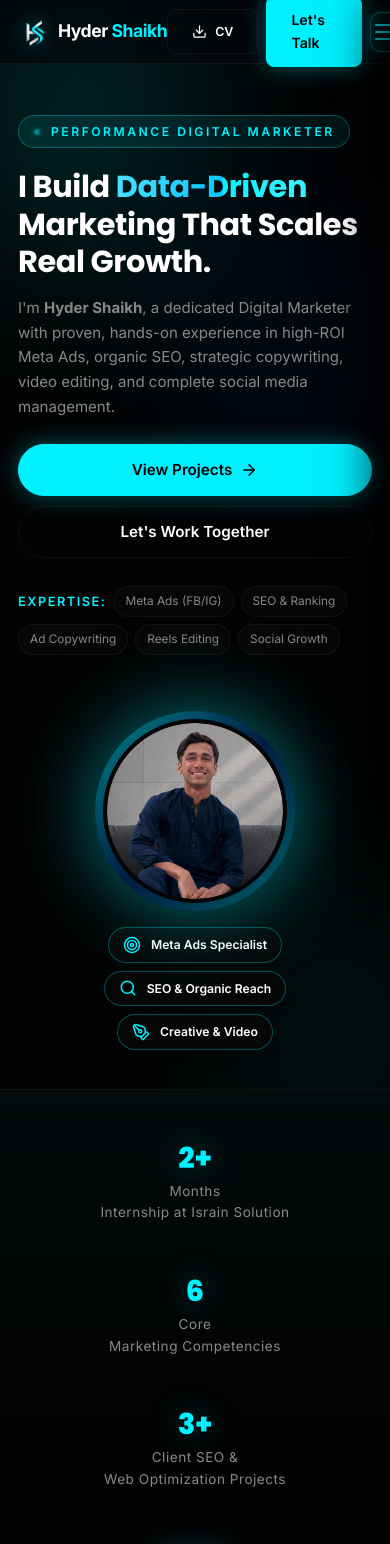
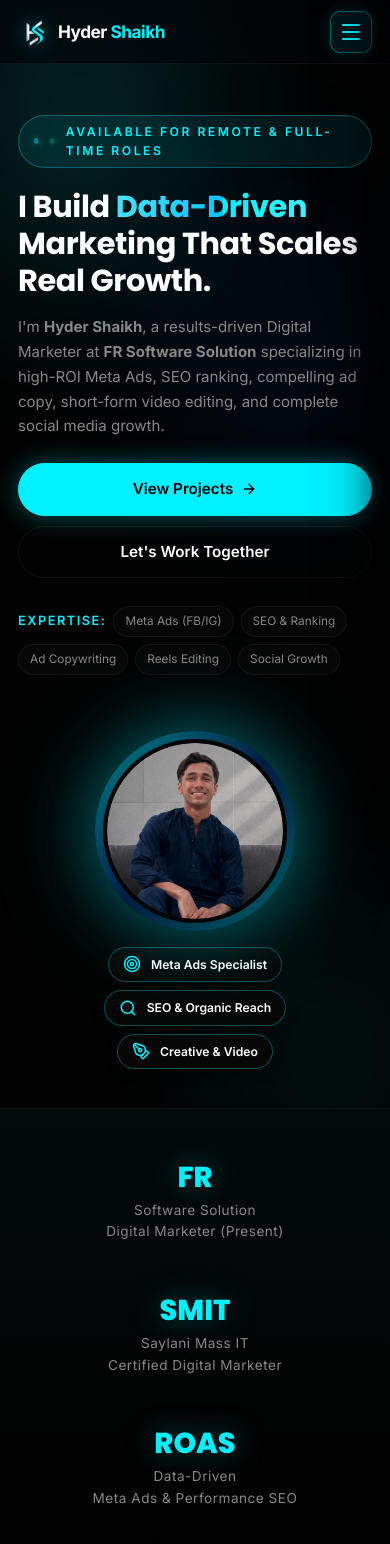
Before and after one commit to hydershaikhs/hyder-shaikh, a React (Vite) app: page / in a window 390 px wide. Shown: the top 1544 px of the page. Built offline with nearby package versions, Linux system fonts and the light colour scheme.

Commit message:
Update portfolio with user CV: FR Software Solution experience, Saylani IT cert, WhatsApp icons, Available For Remote label, compact hero buttons, and prominent mobile hamburger

```diff
--- a/src/components/Footer.jsx
+++ b/src/components/Footer.jsx
@@ -1,5 +1,5 @@
 import { Mail, Phone, MapPin, ArrowUp } from 'lucide-react';
-import { InstagramIcon, LinkedInIcon, FacebookIcon } from './SocialIcons';
+import { InstagramIcon, LinkedInIcon, FacebookIcon, WhatsAppIcon } from './SocialIcons';
 import logoImg from '../assets/logo.png';
 import './Footer.css';
 
@@ -16,14 +16,15 @@ const Footer = () => {
 
   const services = [
     { label: 'Meta Ads Campaigns', id: 'experience' },
-    { label: 'Search Engine Optimization', id: 'experience' },
-    { label: 'Content Writing & Copywriting', id: 'experience' },
-    { label: 'Short-Form Video Editing', id: 'experience' },
+    { label: 'Search Engine Optimization (SEO)', id: 'experience' },
+    { label: 'Content Writing & Ad Copy', id: 'experience' },
+    { label: 'Short & Long-Form Video Editing', id: 'experience' },
     { label: 'Social Media Management', id: 'experience' },
-    { label: 'Social Media Design', id: 'experience' },
+    { label: 'Social Media Post Design', id: 'experience' },
   ];
 
   const socials = [
+    { href: 'https://wa.me/923266739989', label: 'WhatsApp', Icon: WhatsAppIcon },
     { href: 'https://www.linkedin.com/in/hydershaikhofficial', label: 'LinkedIn', Icon: LinkedInIcon },
     { href: 'https://www.instagram.com/hafizhydershaikh', label: 'Instagram', Icon: InstagramIcon },
     { href: 'https://www.facebook.com/profile.php?id=61577739728113', label: 'Facebook', Icon: FacebookIcon },
--- a/src/components/Navbar.css
+++ b/src/components/Navbar.css
@@ -337,17 +337,17 @@
 }
 
 /* ==================== RESPONSIVE BREAKPOINTS ==================== */
-@media (max-width: 900px) {
+@media (max-width: 1024px) {
   .navbar {
     height: 72px;
   }
 
   .nav-links {
-    display: none;
+    display: none !important;
   }
 
   .btn-call {
-    display: none;
+    display: none !important;
   }
 
   .btn-cv {
@@ -357,11 +357,11 @@
   }
 
   .nav-toggle {
-    display: inline-flex;
+    display: inline-flex !important;
   }
 }
 
-@media (max-width: 480px) {
+@media (max-width: 540px) {
   .navbar {
     height: 64px;
   }
@@ -372,7 +372,7 @@
 
   .nav-logo {
     gap: 8px;
-    font-size: 1.1rem;
+    font-size: 1.08rem;
   }
 
   .logo-img {
@@ -385,13 +385,13 @@
   }
 
   .btn-cv {
-    padding: 6px 12px;
-    font-size: 0.78rem;
+    display: none !important;
   }
 
   .nav-toggle {
-    width: 40px;
-    height: 40px;
+    display: inline-flex !important;
+    width: 42px;
+    height: 42px;
     border-radius: 10px;
   }
 }
--- a/src/components/Navbar.jsx
+++ b/src/components/Navbar.jsx
@@ -1,6 +1,6 @@
 import { useState, useEffect } from 'react';
 import { Download, Menu, X, ArrowRight, Home, User, Briefcase, Layers, Mail, Phone } from 'lucide-react';
-import { InstagramIcon, LinkedInIcon, FacebookIcon } from './SocialIcons';
+import { InstagramIcon, LinkedInIcon, FacebookIcon, WhatsAppIcon } from './SocialIcons';
 import logoImg from '../assets/logo.png';
 import './Navbar.css';
 
@@ -250,7 +250,7 @@ const Navbar = () => {
             className="mobile-social-icon"
             aria-label="WhatsApp"
           >
-            <Phone size={18} />
+            <WhatsAppIcon size={18} />
           </a>
         </div>
       </aside>
--- a/src/pages/About.jsx
+++ b/src/pages/About.jsx
@@ -1,14 +1,7 @@
-import { Briefcase, GraduationCap, BookOpen, Heart, CheckCircle2, ArrowRight } from 'lucide-react';
+import { Briefcase, GraduationCap, BookOpen, Heart } from 'lucide-react';
 import Reveal from '../components/Reveal';
 
 const About = () => {
-  const scrollTo = (id) => {
-    const el = document.getElementById(id);
-    if (el) {
-      el.scrollIntoView({ behavior: 'smooth' });
-    }
-  };
-
   return (
     <section id="about" className="section about-section">
       <div className="container">
@@ -17,7 +10,7 @@ const About = () => {
             <span className="section-tag">ABOUT HYDER SHAIKH</span>
             <h2 className="page-title">Digital Marketing With<br />Strategy, Creativity &amp; Precision.</h2>
             <p className="text-muted">
-              Combining data-driven analytical rigor with high-impact creative storytelling to help brands thrive in today's competitive digital landscape.
+              Results-driven Digital Marketer currently working at FR Software Solution, blending analytical campaign math with high-converting creative execution.
             </p>
           </div>
         </Reveal>
@@ -27,13 +20,13 @@ const About = () => {
           <div className="about-narrative-card">
             <div className="about-text-content">
               <p className="about-p-lead">
-                I'm <strong className="text-accent">Hyder Shaikh</strong>, a growth-oriented Digital Marketer with specialized, hands-on experience in paid Meta Ads campaigns, search engine optimization (SEO), direct-response content writing, video editing, and complete social media management.
+                I'm <strong className="text-accent">Hyder Shaikh</strong>, a dedicated Digital Marketer currently working at <strong>FR Software Solution</strong>, with hands-on experience in Meta Ads, SEO, content writing, video editing, and social media management.
               </p>
               <p className="about-p">
-                During my internship at <strong>Israin Solution</strong>, I took active ownership of full-funnel Meta Ads campaigns, audience segmentation, multi-variant ad creative testing, performance data analysis, client SEO evaluations, and brand content production.
+                I specialize in planning, launching, and optimizing high-converting Facebook and Instagram advertising campaigns to help businesses achieve measurable marketing goals — from laser-focused audience targeting and budget allocation to creative production and deep analytics reporting (CPM, CPC, CTR, ROAS, and frequency).
               </p>
               <p className="about-p">
-                My approach bridges creative execution with measurable metrics â€” focusing on lowering customer acquisition costs (CAC) and maximizing Return on Ad Spend (ROAS) rather than relying on vanity metrics.
+                With a background that includes an intensive internship at <strong>Israin Solutions</strong> and formal training through a <strong>Digital Marketing Certificate from Saylani Mass IT Training</strong>, I bring a structured, ROI-focused methodology to every campaign I touch.
               </p>
             </div>
           </div>
@@ -45,8 +38,8 @@ const About = () => {
             <div className="card about-card">
               <div className="about-card-icon"><Briefcase size={26} /></div>
               <h3 className="about-card-title">Experience</h3>
-              <h4 className="about-card-subtitle">Meta Ads Specialist &amp; Content Creator</h4>
-              <p className="text-muted">Israin Solution Â· 2 Months Internship</p>
+              <h4 className="about-card-subtitle">Digital Marketer</h4>
+              <p className="text-muted">FR Software Solution (Present)</p>
             </div>
           </Reveal>
 
@@ -54,7 +47,7 @@ const About = () => {
             <div className="card about-card">
               <div className="about-card-icon"><GraduationCap size={26} /></div>
               <h3 className="about-card-title">Certification</h3>
-              <h4 className="about-card-subtitle">Digital Marketing Certified</h4>
+              <h4 className="about-card-subtitle">Digital Marketing Certificate</h4>
               <p className="text-muted">Saylani Mass IT Training</p>
             </div>
           </Reveal>
@@ -63,8 +56,8 @@ const About = () => {
             <div className="card about-card">
               <div className="about-card-icon"><BookOpen size={26} /></div>
               <h3 className="about-card-title">Education</h3>
-              <h4 className="about-card-subtitle">Secondary School Certificate</h4>
-              <p className="text-muted">Currently Completing Matric</p>
+              <h4 className="about-card-subtitle">Secondary School Certificate (Matric)</h4>
+              <p className="text-muted">In Progress</p>
             </div>
           </Reveal>
         </div>
@@ -77,7 +70,7 @@ const About = () => {
               <div className="about-hifz-badge">Personal Discipline &amp; Values</div>
               <h3 className="about-card-title" style={{ fontSize: '1.4rem', margin: '4px 0 8px' }}>Hafiz-e-Quran</h3>
               <p className="text-muted" style={{ fontSize: '1rem', lineHeight: '1.75' }}>
-                Completed the memorization of the complete Holy Quran (Hifz) â€” a profound journey that cultivated deep personal discipline, razor-sharp focus, memory retention, and an unshakeable commitment to excellence that I bring into every client campaign and project.
+                Completed the memorization of the complete Holy Quran (Hifz) — reflecting strong personal discipline, focus, and unwavering dedication that I bring to every marketing campaign and client partnership.
               </p>
             </div>
           </div>
--- a/src/pages/Experience.jsx
+++ b/src/pages/Experience.jsx
@@ -1,37 +1,43 @@
-import { Check, Briefcase, Calendar } from 'lucide-react';
-import './Experience.css';
-import Reveal from '../components/Reveal';
+import { Check, Briefcase, Calendar } from "lucide-react";
+import "./Experience.css";
+import Reveal from "../components/Reveal";
 
 const experiences = [
   {
-    role: 'Meta Ads Specialist & Content Creator',
-    company: 'Israin Solution',
-    period: '2 Months Internship',
-    type: 'Internship',
+    role: "Digital Marketer",
+    company: "FR Software Solution",
+    period: "September 2026 – Present",
+    type: "Current Role",
     highlight: true,
-    description: 'Executed high-ROI paid ad campaigns on Facebook & Instagram, crafted persuasive ad creatives, conducted audience research, and optimized CPM, CPC, and ROAS while assisting with technical SEO activities.',
+    description: "Planning, launching, and managing end-to-end Meta Ads campaigns (Facebook & Instagram) and SEO visibility strategies to achieve measurable client and organizational growth.",
     achievements: [
-      'Structured conversion-focused Meta Ads campaigns targeting targeted demographics',
-      'Tested multi-variant creatives (visuals, headlines, copy) to lower cost-per-click',
-      'Conducted on-page and off-page SEO evaluations for client web properties',
-      'Developed high-retention social media content and short-form video reels'
+      "Plan, launch, and manage conversion-focused Meta Ads campaigns covering audience targeting, budget setting, and creative production",
+      "Analyze key Meta Ads metrics (CPM, CPC, CTR, ROAS, frequency) to continuously optimize campaigns and maximize ad spend efficiency",
+      "Apply structured SEO principles to improve website content visibility and organic search rankings across platforms",
+      "Write persuasive ad copy, hooks, social captions, and marketing collateral engineered for high CTR",
+      "Create high-retention short-form and long-form video content (Reels, TikTok, promo videos) tailored for modern social feeds",
+      "Design brand-aligned social media post creatives that build brand authority and trust",
+      "Execute proactive social media management and community engagement, responding to DMs and comments in brand voice",
+      "Deliver regular performance reports with clear, actionable insights on campaign ROAS and growth trajectory"
     ]
   },
   {
-    role: 'Social Media Growth Manager',
-    company: 'Marketing Insight',
-    period: 'Active Project',
-    type: 'Client & Community Project',
+    role: "Digital Marketing Intern",
+    company: "Israin Solutions",
+    period: "July 2026 – August 2026",
+    type: "Internship",
     highlight: false,
-    description: 'Managing end-to-end digital presence across Instagram and Facebook: publishing schedule, audience engagement, custom brand creatives, and video content production.',
+    description: "Assisted in managing paid advertising funnels on Facebook & Instagram, executing organic SEO improvements, and producing brand-aligned marketing creatives.",
     achievements: [
-      'Established cohesive visual brand identity across feed posts and stories',
-      'Maintained consistent content calendar and direct community messaging',
-      'Tracked engagement analytics to iterate on top-performing post themes'
+      "Assisted in structuring and managing Meta Ads campaigns for multiple client accounts, covering audience segmentation and budget tracking",
+      "Conducted on-page and keyword SEO audits to improve client web property search rankings",
+      "Wrote engaging ad copy, captions, and creative headlines for social media and marketing campaigns",
+      "Created custom social media post designs and short-form video content aligned with client brand guidelines",
+      "Supported active community management across client pages, handling inquiries and boosting audience loyalty",
+      "Collaborated with clients to translate concrete business goals into high-impact digital marketing actions"
     ]
   }
 ];
-
 
 const Experience = () => {
   return (
@@ -42,7 +48,7 @@ const Experience = () => {
             <span className="section-tag">HANDS-ON BACKGROUND</span>
             <h2 className="page-title">Experience &amp; Expertise</h2>
             <p className="text-muted">
-              Practical digital marketing experience combining analytical ad strategy, technical SEO execution, and high-impact creative production.
+              Professional digital marketing background with proven results in conversion Meta Ads, search engine optimization, and creative content.
             </p>
           </div>
         </Reveal>
@@ -50,7 +56,7 @@ const Experience = () => {
         {/* Work Timeline / Highlights */}
         <div className="exp-timeline">
           {experiences.map((exp, idx) => (
-            <Reveal key={exp.role} delay={idx * 120}>
+            <Reveal key={exp.company} delay={idx * 120}>
               <div className={`exp-card ${exp.highlight ? 'exp-card-featured' : ''}`}>
                 <div className="exp-card-header">
                   <div className="exp-card-title-group">
@@ -60,7 +66,7 @@ const Experience = () => {
                     <h3 className="exp-role">{exp.role}</h3>
                     <div className="exp-company-meta">
                       <span className="exp-company">{exp.company}</span>
-                      <span className="exp-divider">â€¢</span>
+                      <span className="exp-divider">•</span>
                       <span className="exp-period"><Calendar size={13} /> {exp.period}</span>
                     </div>
                   </div>
@@ -83,7 +89,6 @@ const Experience = () => {
             </Reveal>
           ))}
         </div>
-
       </div>
     </section>
   );
--- a/src/pages/Home.css
+++ b/src/pages/Home.css
@@ -133,17 +133,18 @@
   animation: fadeUp 0.9s cubic-bezier(0.22, 1, 0.36, 1) 0.55s both;
 }
 
-.btn-pill {
-  border-radius: 40px;
-  padding: 14px 32px;
+.hero-btn-main,
+.hero-btn-sub {
+  padding: 10px 22px;
+  font-size: 0.88rem;
   font-weight: 600;
-  font-size: 0.95rem;
+  border-radius: 30px;
 }
 
 .btn-primary-glow {
   background-color: var(--accent);
   color: #000;
-  box-shadow: 0 0 24px rgba(0, 240, 255, 0.35);
+  box-shadow: 0 0 20px rgba(0, 240, 255, 0.35);
 }
 
 .btn-primary-glow:hover {
--- a/src/pages/Home.jsx
+++ b/src/pages/Home.jsx
@@ -24,30 +24,33 @@ const Home = () => {
         <div className="container">
           <div className="hero-grid">
             <div className="hero-content">
-              <span className="hero-label">Performance Digital Marketer</span>
+              <span className="hero-label">
+                <span className="status-dot"></span>
+                Available For Remote &amp; Full-Time Roles
+              </span>
 
               <h1 className="hero-title">
                 I Build <span className="gradient-text">Data-Driven</span> Marketing That Scales Real Growth.
               </h1>
 
               <p className="hero-description">
-                I'm <strong>Hyder Shaikh</strong>, a dedicated Digital Marketer with proven, hands-on experience in high-ROI Meta Ads, organic SEO, strategic copywriting, video editing, and complete social media management.
+                I'm <strong>Hyder Shaikh</strong>, a results-driven Digital Marketer at <strong>FR Software Solution</strong> specializing in high-ROI Meta Ads, SEO ranking, compelling ad copy, short-form video editing, and complete social media growth.
               </p>
 
               <div className="hero-actions">
                 <a
                   href="#projects"
-                  className="btn btn-primary-glow btn-pill"
+                  className="btn btn-primary-glow btn-pill hero-btn-main"
                   onClick={(e) => {
                     e.preventDefault();
                     scrollTo('projects');
                   }}
                 >
-                  View Projects <ArrowRight size={18} />
+                  View Projects <ArrowRight size={16} />
                 </a>
                 <a
                   href="#contact"
-                  className="btn btn-outline btn-pill"
+                  className="btn btn-outline btn-pill hero-btn-sub"
                   onClick={(e) => {
                     e.preventDefault();
                     scrollTo('contact');
@@ -94,23 +97,23 @@ const Home = () => {
           <Reveal>
             <div className="quick-stats-grid">
               <div className="quick-stat">
-                <div className="quick-stat-value">2+</div>
-                <div className="quick-stat-label">Months<br />Internship at Israin Solution</div>
+                <div className="quick-stat-value">FR</div>
+                <div className="quick-stat-label">Software Solution<br />Digital Marketer (Present)</div>
               </div>
               <div className="quick-stat-divider"></div>
               <div className="quick-stat">
-                <div className="quick-stat-value">6</div>
-                <div className="quick-stat-label">Core<br />Marketing Competencies</div>
+                <div className="quick-stat-value">SMIT</div>
+                <div className="quick-stat-label">Saylani Mass IT<br />Certified Digital Marketer</div>
               </div>
               <div className="quick-stat-divider"></div>
               <div className="quick-stat">
-                <div className="quick-stat-value">3+</div>
-                <div className="quick-stat-label">Client SEO &amp;<br />Web Optimization Projects</div>
+                <div className="quick-stat-value">ROAS</div>
+                <div className="quick-stat-label">Data-Driven<br />Meta Ads &amp; Performance SEO</div>
               </div>
               <div className="quick-stat-divider"></div>
               <div className="quick-stat">
                 <div className="quick-stat-value">100%</div>
-                <div className="quick-stat-label">Dedication to<br />Measurable ROI &amp; Results</div>
+                <div className="quick-stat-label">Dedication to<br />Measurable Growth &amp; ROI</div>
               </div>
             </div>
           </Reveal>
```
Also changed, not shown: src/components/SocialIcons.jsx (+10 -4 lines), src/pages/Contact.jsx (+4 -7 lines).
